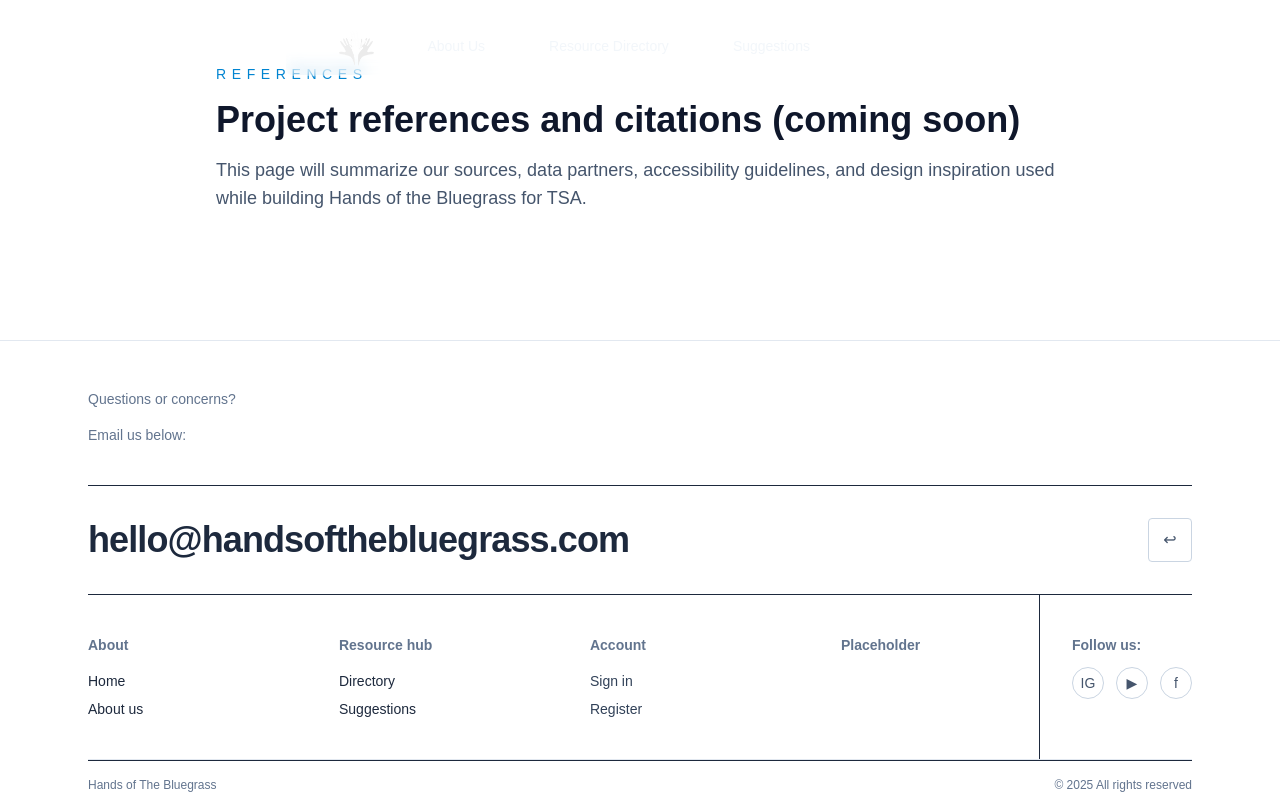
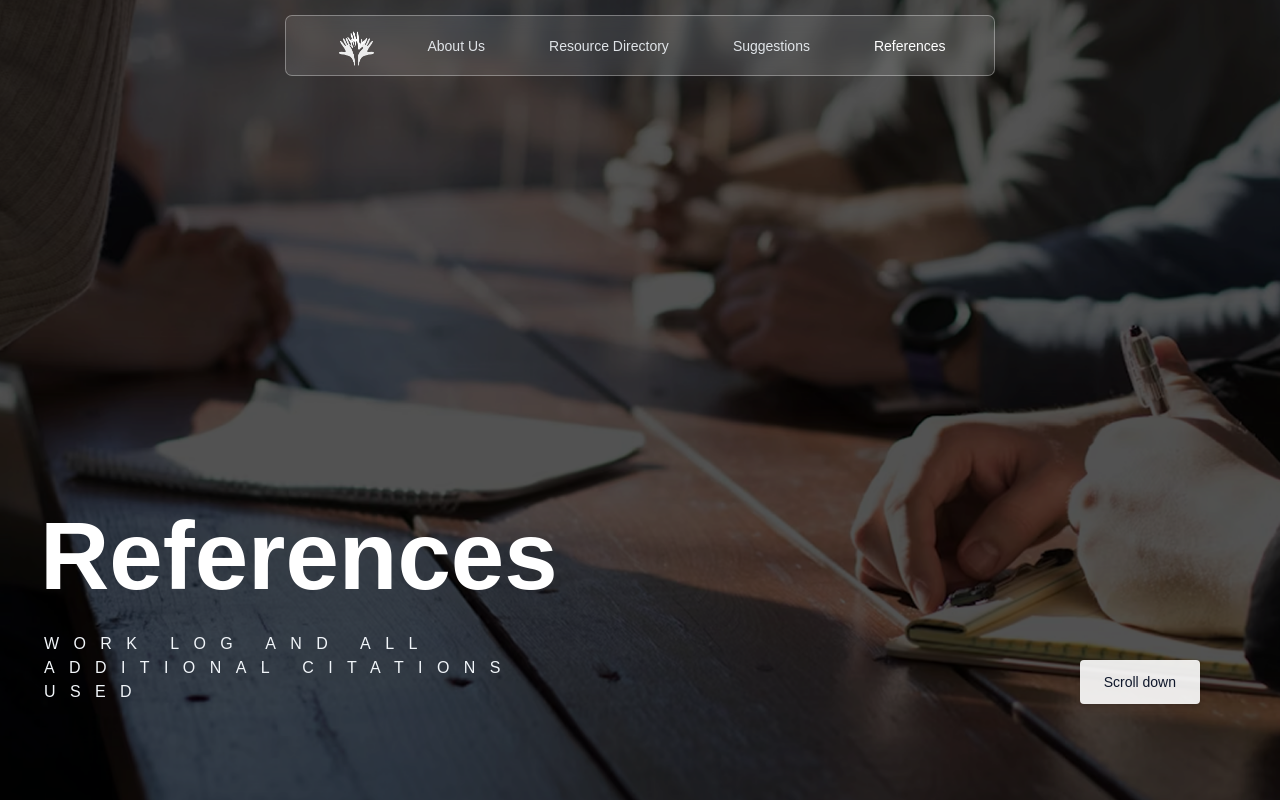
Before and after one commit to EricS-200/Community-Hub-TSA2026, a Next.js app: page /references in a window 1280 px wide. Shown: the top 800 px of the page. Built offline with nearby package versions, Linux system fonts and the light colour scheme.

Commit message:
reference page hero

```diff
--- /dev/null
+++ b/app/references/ReferencesHero.jsx
@@ -0,0 +1,49 @@
+"use client";
+
+import Image from "next/image";
+import heroImage from "../../public/references/hero.png";
+
+export default function ReferencesHero() {
+  const handleScrollDown = () => {
+    if (typeof window === "undefined") return;
+    const offset = window.innerHeight;
+    window.scrollTo({ top: offset, behavior: "smooth" });
+  };
+
+  return (
+    <main className=" text-white">
+      <section className="relative h-screen w-full overflow-hidden">
+        <div className="absolute inset-0">
+          <Image
+            src={heroImage}
+            alt="People taking notes around a table"
+            fill
+            priority
+            placeholder="blur"
+            className="object-cover"
+          />
+          <div className="absolute inset-0 bg-black/35" />
+        </div>
+
+        <div className="relative flex h-full w-full flex-col justify-between px-10 pb-12 pt-28 md:px-20 md:pb-16 md:pt-32">
+          <div className="max-w-xl space-y-4 absolute bottom-[0%] left-[0%] ml-10 mb-24">
+            <h1 className="text-4xl font-semibold leading-tight sm:text-5xl md:text-6xl lg:text-8xl">
+              References
+            </h1>
+            <p className="text-md uppercase tracking-[0.9em]  text-slate-100 ml-1">
+              Work log and all additional citations used
+            </p>
+          </div>
+
+          <button
+            type="button"
+            onClick={handleScrollDown}
+            className="absolute bottom-[0%] right-[0%] mb-24 mr-20 ml-auto rounded bg-white/90 px-6 py-3 text-sm font-medium text-slate-900 shadow-md transition hover:bg-white hover:cursor-grab"
+          >
+            Scroll down
+          </button>
+        </div>
+      </section>
+    </main>
+  );
+}
--- a/app/references/page.jsx
+++ b/app/references/page.jsx
@@ -1,21 +1,9 @@
+import ReferencesHero from "./ReferencesHero";
+
 export const metadata = {
   title: "References | Hands of the Bluegrass",
 };
 
 export default function ReferencesPage() {
-  return (
-    <main className="mx-auto max-w-4xl px-6 py-16">
-      <p className="text-sm uppercase tracking-[0.4em] text-sky-600">
-        References
-      </p>
-      <h1 className="mt-4 text-4xl font-bold text-slate-900">
-        Project references and citations (coming soon)
-      </h1>
-      <p className="mt-4 text-lg text-slate-600">
-        This page will summarize our sources, data partners, accessibility
-        guidelines, and design inspiration used while building Hands of the
-        Bluegrass for TSA.
-      </p>
-    </main>
-  );
+  return <ReferencesHero />;
 }
```
Also changed, not shown: public/references/hero.png (added), 1 other file (tests, documents, lock files or other folders).
